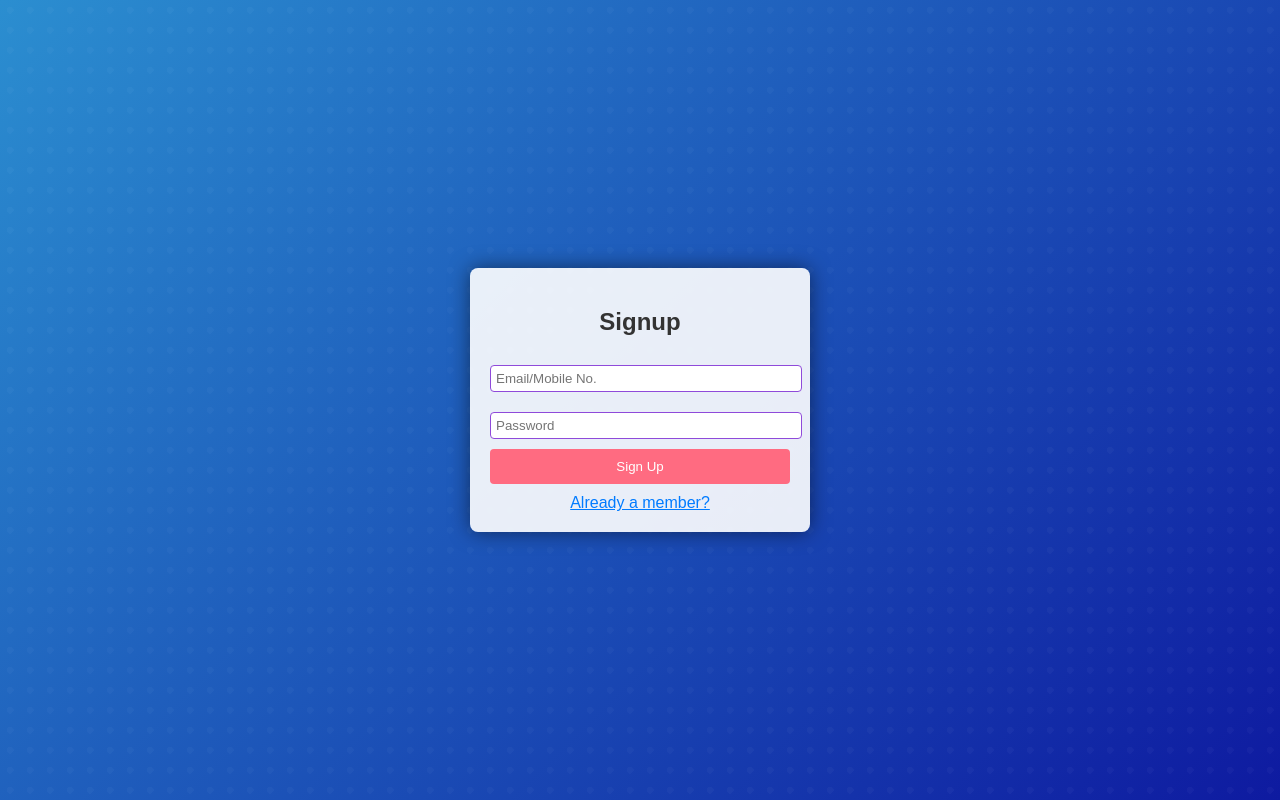
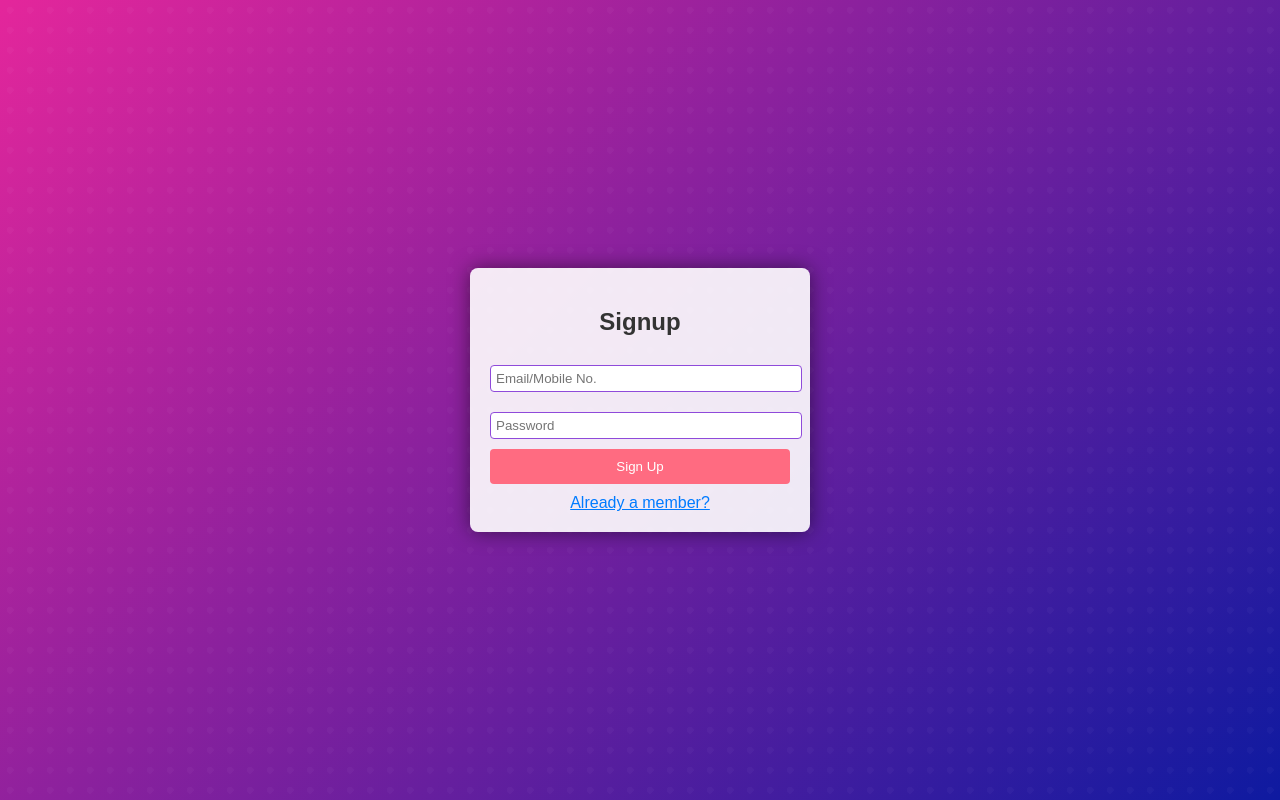
Before and after one commit to Suycode05/CISCO, a plain HTML site: page index.html in a window 1280 px wide. Drawn offline with Linux system fonts and the light colour scheme.

Commit message:
index.html

```diff
--- a/index.html
+++ b/index.html
@@ -10,7 +10,7 @@
             margin: 0;
             padding: 0;
             height: 100vh;
-            background: linear-gradient(135deg, #2b8ed0, #0e1aa0);
+            background: linear-gradient(135deg, #e4269b, #0e1aa0);
             overflow: hidden;
             display: flex;
             justify-content: center;
```
